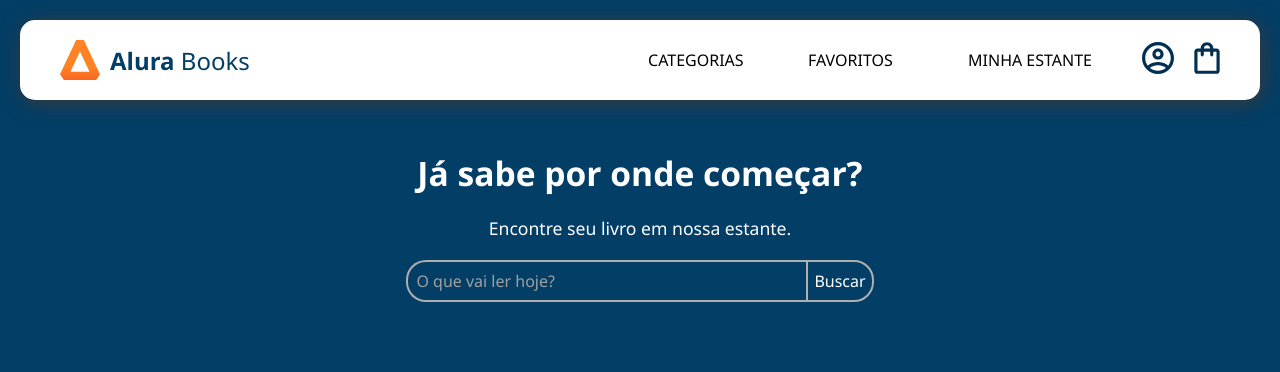
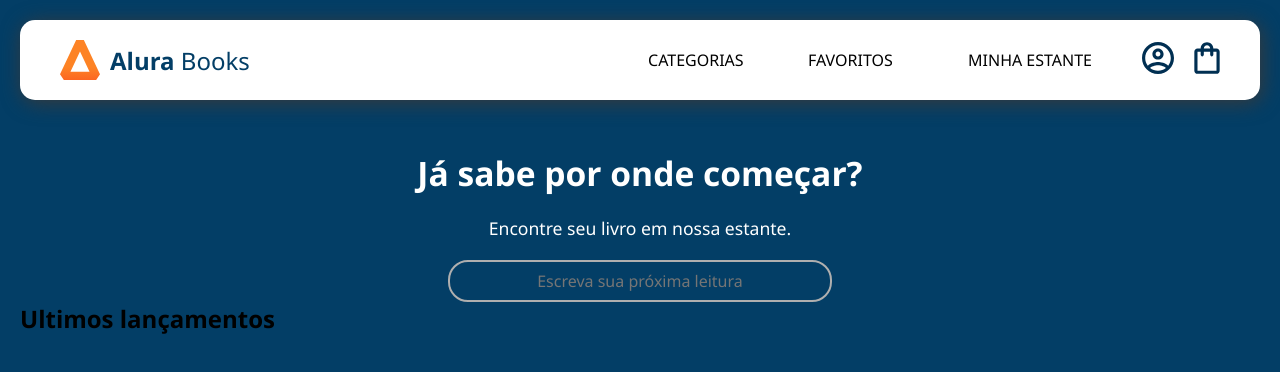
Before and after one commit to marceloguima/alura-books, a React (Vite) app: page / in a window 1280 px wide. Shown: the top 372 px of the page. Built offline with nearby package versions, Linux system fonts and the light colour scheme.

Commit message:
pesquisa pronto

```diff
--- a/index.html
+++ b/index.html
@@ -4,7 +4,7 @@
     <meta charset="UTF-8" />
     <link rel="icon" type="image/svg+xml" href="/vite.svg" />
     <meta name="viewport" content="width=device-width, initial-scale=1.0" />
-    <title>Alura Books</title>
+    <title translate="no">Alura Books</title>
   </head>
   <body>
     <div id="root"></div>
--- a/src/App.jsx
+++ b/src/App.jsx
@@ -1,12 +1,14 @@
 import "./App.css";
 import Header from "./componentes/Header";
 import Pesquisa from "./componentes/Pesquisa";
+import UltimosLancamentos from "./componentes/UltimosLancamentos"
 
 function App() {
     return (
         <div className="app">
             <Header />
             <Pesquisa />
+            <UltimosLancamentos/>
         </div>
     );
 }
--- a/src/componentes/BarraPesquisa/index.jsx
+++ /dev/null
@@ -1,15 +0,0 @@
-import "./style.css"
-
-
-
-
-function BarraPesquisa(){
-    return(
-           <form className="campo-pesquisa">
-                <input type="text" placeholder="O que vai ler hoje?" />
-                <button>Buscar</button>
-            </form>
-    )
-}
-
-export default BarraPesquisa
--- a/src/componentes/BarraPesquisa/style.css
+++ /dev/null
@@ -1,43 +0,0 @@
-
-.campo-pesquisa{
-    display: flex;
-    justify-content: center;
-    width: 500px;
-}
-
-.campo-pesquisa input {
-    width: 80%;
-    padding: 8px;
-    background: transparent;
-    border-radius: 20px 0 0 20px;
-    border: solid 2px #afafaf;
-    color: #fff;
-    border-right: none;
-    font-size: 1rem;
-}
-
-.campo-pesquisa input:focus {
-    outline: none;
-    background: #1d1d1d48;
-}
-
- .campo-pesquisa input::placeholder{
-    color: #a0a0a0;
-}
-
-.campo-pesquisa button {
-    border: none;
-    padding: 6px;
-    font-size: 1rem;
-    transition: ease-in 0.3s;
-    border: solid 2px #afafaf;
-    color: #fff;
-    background: transparent;
-    border-radius: 0 20px 20px 0;
-    cursor: pointer;
-}
-
-button:hover {
-    background: #ffffff;
-    color: #02134d;
-}
--- /dev/null
+++ b/src/componentes/Input/index.jsx
@@ -0,0 +1,26 @@
+import "./style.css";
+
+function Input({
+    id,
+    textoPlaceholder,
+    tipo = "text",
+    value,
+    onChange,
+    onBlur,
+}) {
+    return (
+        <div>
+            <input
+                className="campo-pesquisa"
+                id={id}
+                placeholder={textoPlaceholder}
+                type={tipo}
+                value={value}
+                onBlur={onBlur}
+                onChange={onChange}
+            />
+        </div>
+    );
+}
+
+export default Input;
--- /dev/null
+++ b/src/componentes/Input/style.css
@@ -0,0 +1,36 @@
+
+.campo-pesquisa {
+    width: 30vw;
+    padding: 8px;
+    background: transparent;
+    border-radius: 20px ;
+    border: solid 2px #afafaf;
+    color: #fff;
+    text-align: center;
+    /* border-right: none; */
+    font-size: 1rem;
+}
+
+.campo-pesquisa:focus {
+    outline: none;
+    background: #1d1d1d48;
+}
+
+@media(max-width: 900px){
+    .campo-pesquisa{
+        width: 40vw;
+    }
+}
+
+@media(max-width:650px){
+    .campo-pesquisa{
+        width: 50vw;
+    }
+}
+
+
+@media(max-width:450px){
+    .campo-pesquisa{
+        width: 80vw;
+    }
+}
--- /dev/null
+++ b/src/componentes/Pesquisa/dadosPesquisa.jsx
@@ -0,0 +1,9 @@
+import livro from "../../images/livro.png"
+
+export const livros = [
+    {nome: "Liderança em Design", id: 1, src: livro},
+    {nome: "JavaScript Acertivo", id: 2, src: livro},
+    {nome: "Cangaceiro em JavaScript", id: 3, src: livro},
+    {nome: "Aventureiros do Java", id: 4, src: livro},
+
+]
--- a/src/componentes/Pesquisa/index.jsx
+++ b/src/componentes/Pesquisa/index.jsx
@@ -1,12 +1,31 @@
+import { useState } from "react";
 import "./style.css";
-import BarraPesquisa from "../../componentes/BarraPesquisa"
+import Input from "../Input";
+import { livros } from "./dadosPesquisa";
 
 function Pesquisa() {
+    const [livrosPesquisados, setLivrosPesquisados] = useState([]);
+
     return (
         <section className="titleSection">
             <h2>Já sabe por onde começar?</h2>
             <h3>Encontre seu livro em nossa estante.</h3>
-            <BarraPesquisa />
+            <Input
+                textoPlaceholder="Escreva sua próxima leitura"
+                onBlur={(evento) => {
+                    const textoDigitado = evento.target.value;
+                    const resultadoPesquisa = livros.filter((livro) =>
+                        livro.nome.includes(textoDigitado)
+                    );
+                    setLivrosPesquisados(resultadoPesquisa);
+                }}
+            />
+            {livrosPesquisados.map(livros =>(
+                <div className="livros-buscados">
+                    <img src={livros.src} alt={"livro " + livros.nome} />
+                    <p>{livros.nome}</p>
+                </div>
+            ))}
         </section>
     );
 }
--- a/src/componentes/Pesquisa/style.css
+++ b/src/componentes/Pesquisa/style.css
@@ -7,14 +7,25 @@
     justify-content: center;
     color: #fff;
     margin-top: 50px;
-
 }
 
-.titleSection h2{
+.titleSection h2 {
     font-size: 2.1rem;
 }
 
-.titleSection h3{
+.titleSection h3 {
     font-size: 1.1rem;
     font-weight: 400;
 }
+
+.livros-buscados {
+    border: solid 1px #afafaf;
+    background-color: #27272741;
+    border-radius: 10px;
+    display: flex;
+    flex-direction: column;
+    align-items: center;
+    padding: 10px;
+    box-shadow: 3px 5px 10px #424242;
+
+}
--- /dev/null
+++ b/src/componentes/UltimosLancamentos/index.jsx
@@ -0,0 +1,9 @@
+
+function UltimosLancamentos(){
+    return(
+        <div className="content-ultimos-lancamentos">
+            <h2>Ultimos lançamentos</h2>
+        </div>
+    )
+}
+export default UltimosLancamentos
--- /dev/null
+++ b/src/componentes/UltimosLancamentos/style.css
@@ -0,0 +1,5 @@
+.content-ultimos-lancamentos {
+    width: 80%;
+    height: 500px;
+    background-color: aliceblue;
+}
```
